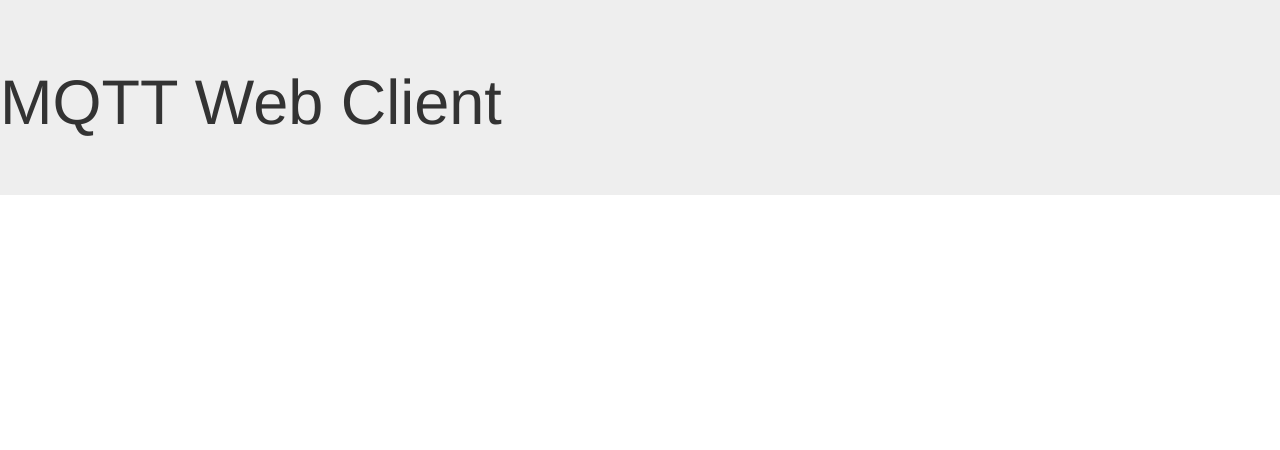
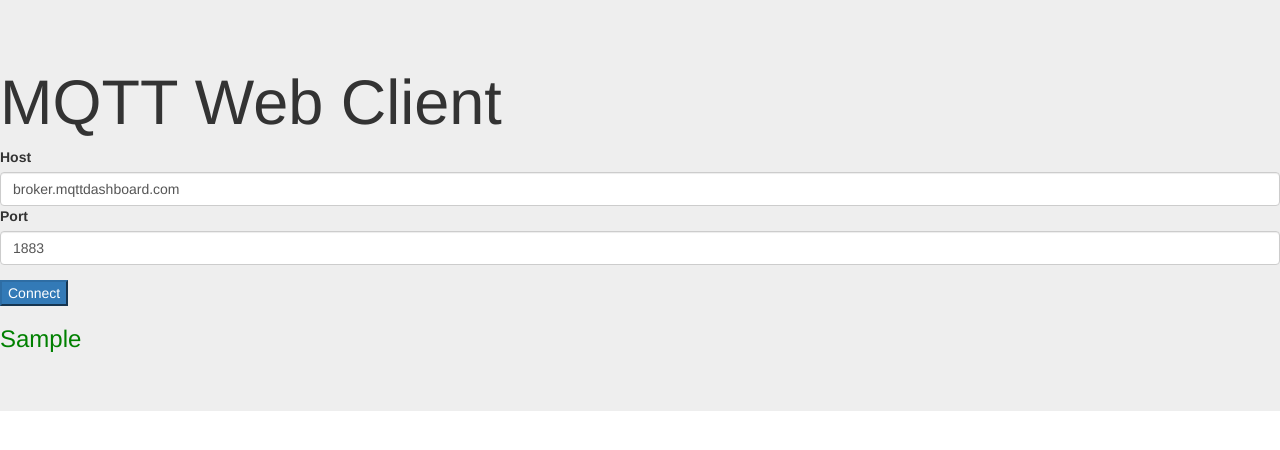
Before and after one commit to ahmad307/MQTT-Showcase, a Django app: template mqtt_showcase/templates/mqtt/index.html in a window 1280 px wide. Shown: the top 450 px of the page. Run offline with Django 3.2, Linux system fonts and the light colour scheme; the template is opened without the code that fills it: most values are stand-ins (such as "Sample title", 1, 10 or a date in 2020); parts of the project's set-up code (start-up, migrations or seed data) failed here and were passed over; some libraries are stand-ins or nearby versions.

Commit message:
Added connecting to mqtt host

```diff
--- a/mqtt_showcase/templates/mqtt/index.html
+++ b/mqtt_showcase/templates/mqtt/index.html
@@ -10,8 +10,16 @@
 <body>
 <div class="jumbotron">
     <h1>MQTT Web Client</h1>
-    <form>
-
+    <form method="POST">
+        {% csrf_token %}
+        <div class="form-group">
+            <label for="host">Host</label>
+            <input type="text" class="form-control" id="host" name="host" value="broker.mqttdashboard.com">
+            <label for="port">Port</label>
+            <input type="text" class="form-control" id="port" name="port" value="1883">
+        </div>
+        <button type="submit" class="btn-primary btn-md">Connect</button>
+        <h3 style="color: green">{{ connection_result }}</h3>
     </form>
 </div>
 </body>
```
Also changed, not shown: mqtt_showcase/mqtt/paho_client.py (+3 -5 lines), mqtt_showcase/mqtt/views.py (+9 -3 lines).
